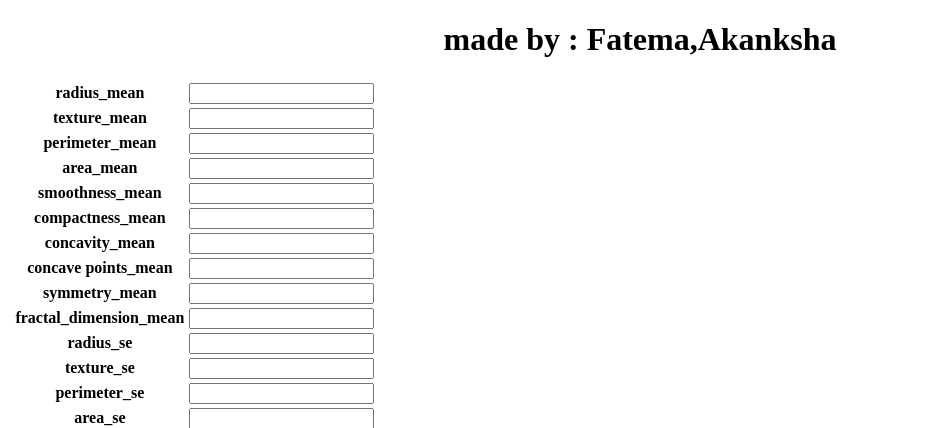
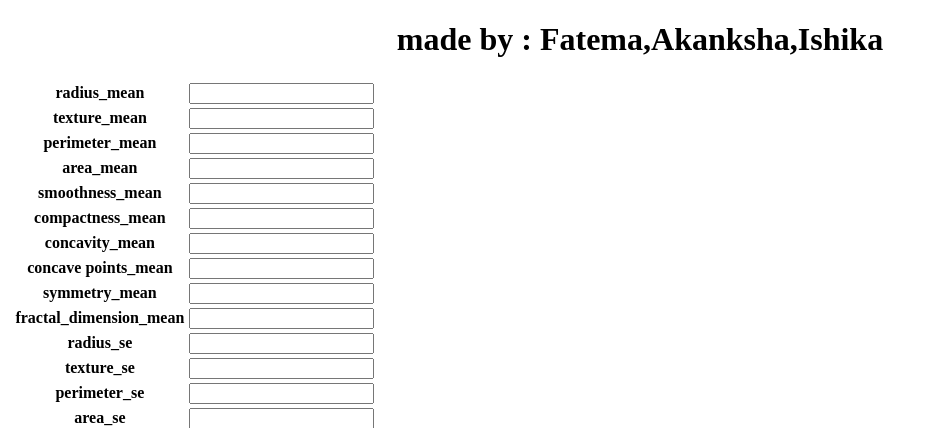
Before and after one commit to SomyKamble/breat_cancer, a Django app: page / in a window 1280 px wide. Shown: the top 428 px of the page, without its empty margins (0-931 px from the left). Run offline with Django 3.2, Linux system fonts and the light colour scheme; parts of the project's set-up code (start-up, migrations or seed data) failed here and were passed over.

Commit message:
intiail commint

```diff
--- a/project/templates/forms.html
+++ b/project/templates/forms.html
@@ -6,7 +6,7 @@
 </head>
 <body>
 <center>
-<h1>made by : Fatema,Akanksha</h1></center>
+<h1>made by : Fatema,Akanksha,Ishika</h1></center>
 
 <table>
 
```
